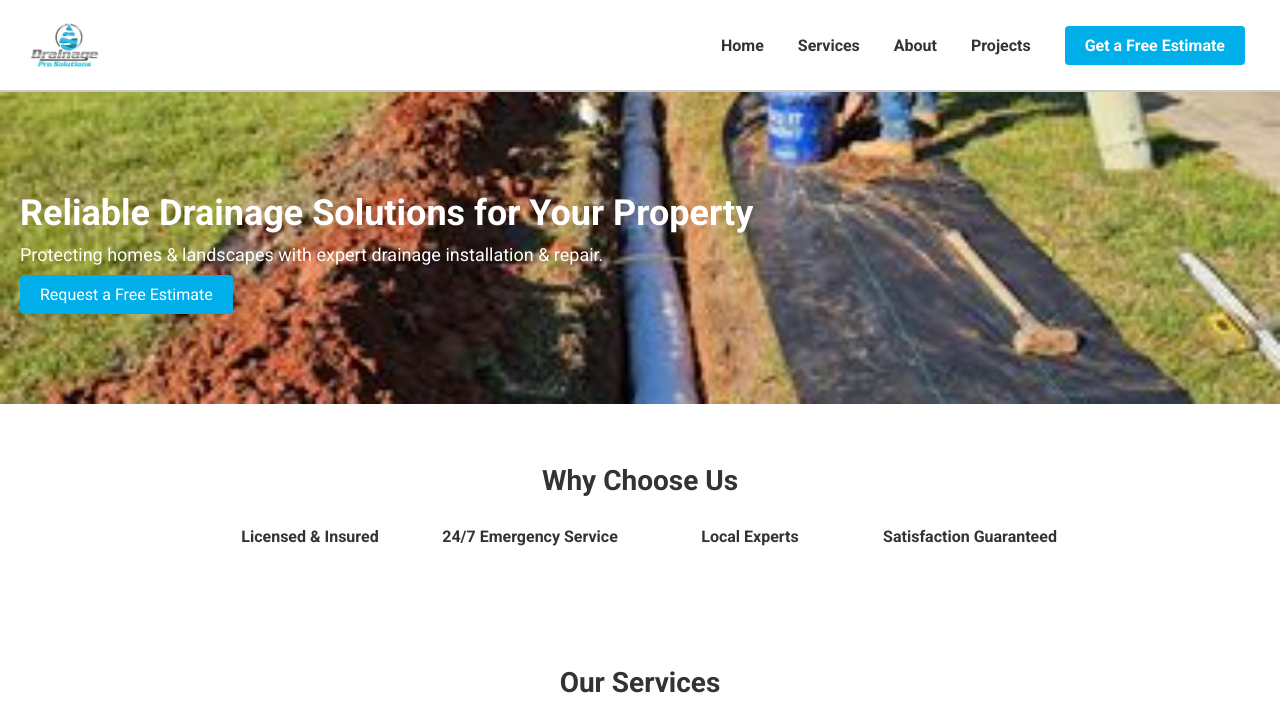
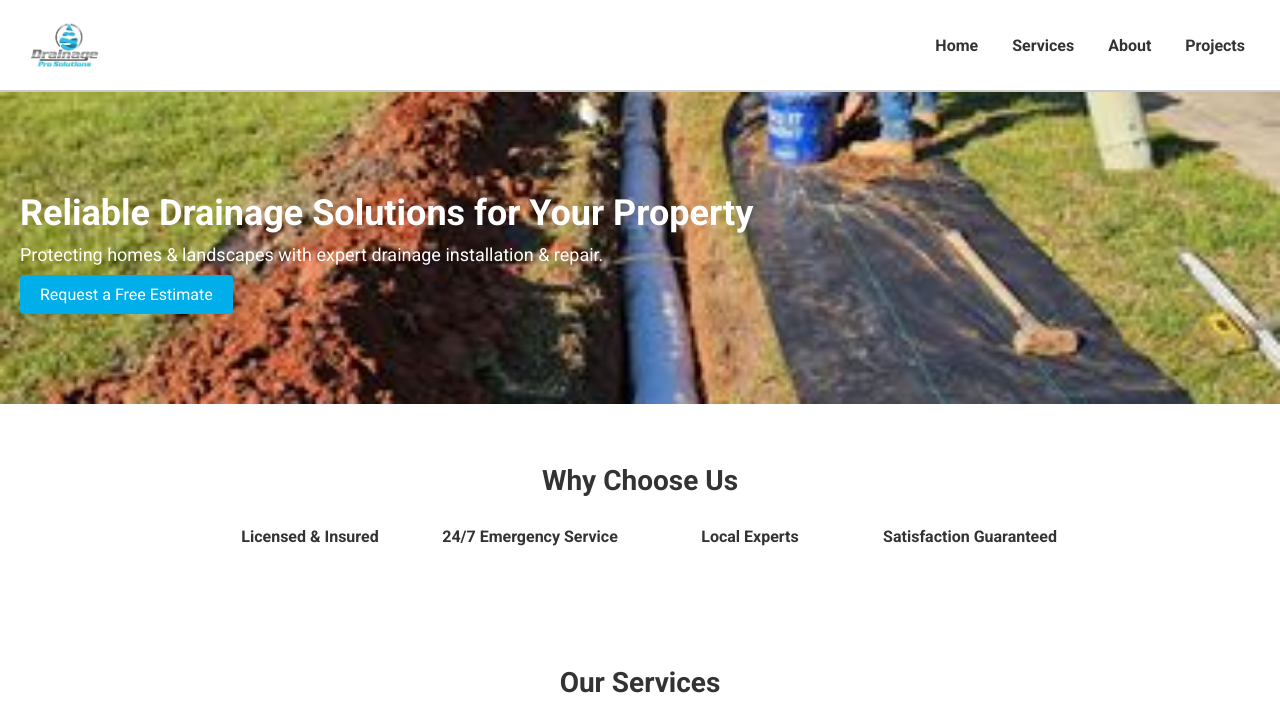
Before and after one commit to bgoff58/drainage_prov52225, a plain HTML site: page index.html in a window 1280 px wide. Shown: the top 726 px of the page. Drawn offline with Linux system fonts and the light colour scheme.

Commit message:
Update index.html
removed cta button

```diff
--- a/index.html
+++ b/index.html
@@ -39,8 +39,7 @@
       <a href="#services">Services</a>
       <a href="about.html">About</a>
       <a href="#projects">Projects</a>
-      <a href="#contact" class="cta-button">Get a Free Estimate</a>
-    </nav>
+
 
   </header>
 
```
